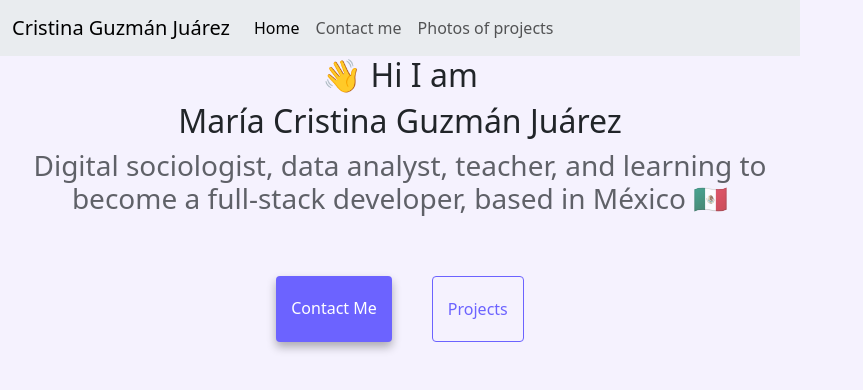
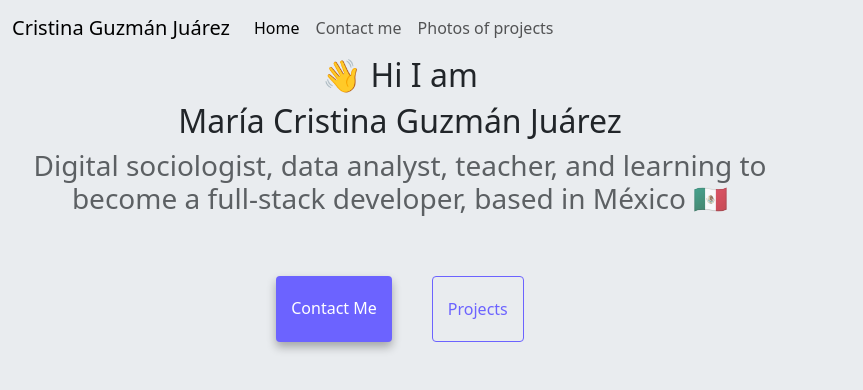
Before and after one commit to mcgj8847/Croissant, a plain HTML site: page index.html in a window 1280 px wide. Shown: the whole page, without its empty margins (0-863 px from the left). Drawn offline with nearby package versions, Linux system fonts and the light colour scheme.

Commit message:
change background

```diff
--- a/src/style.css
+++ b/src/style.css
@@ -7,7 +7,7 @@
 body {
   margin: 60px auto;
   max-width: 800px;
-  background-color: #f5f2fe !important;
+  background-color: #e9ecef !important;
 }
 
 h1,
```
